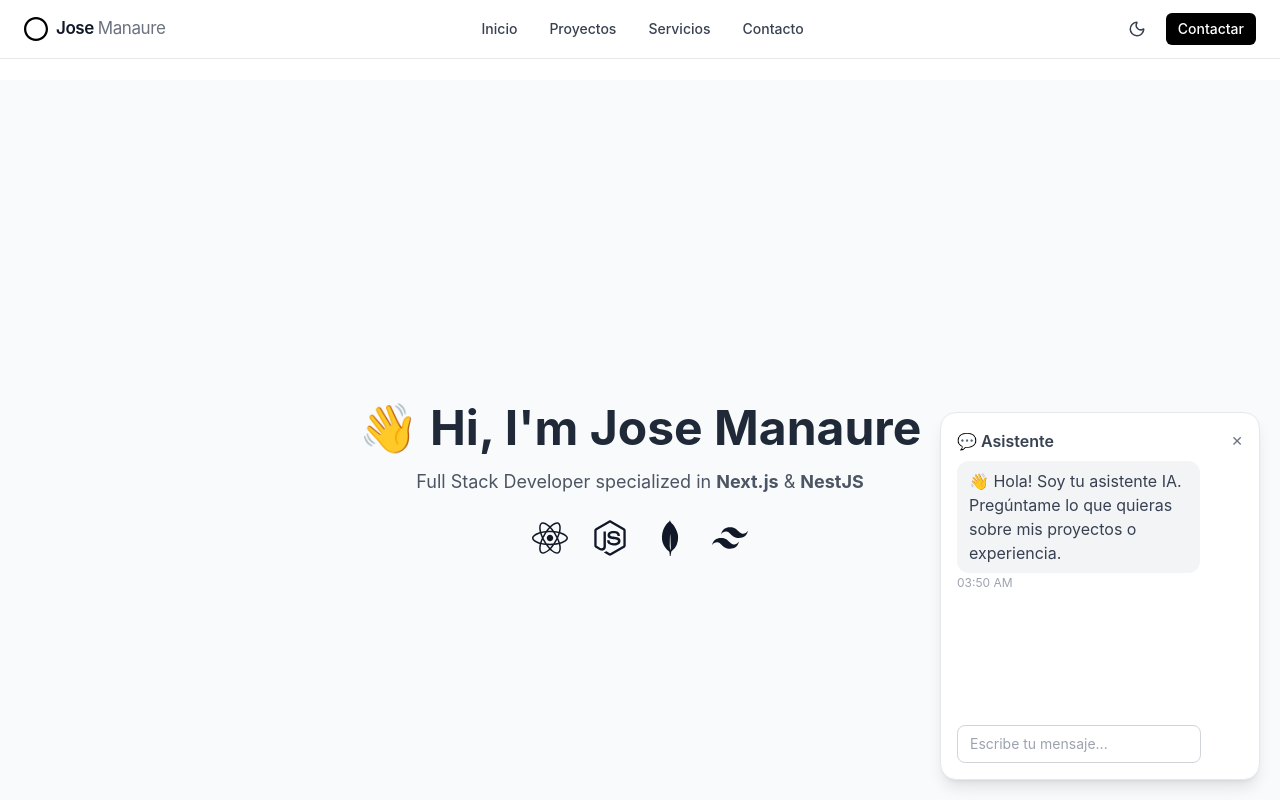
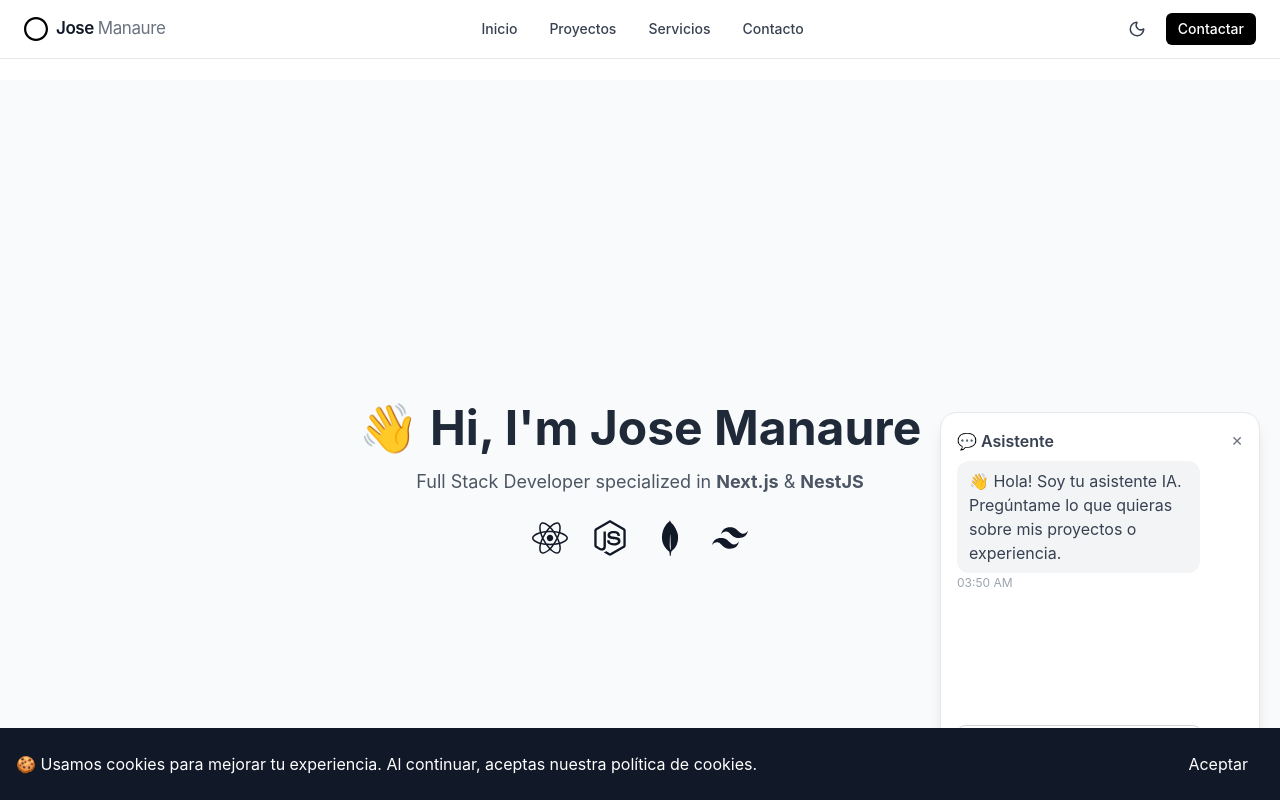
Before and after one commit to JoseManaure/pfweb, a Next.js app: page / in a window 1280 px wide. Shown: the top 800 px of the page. Built offline with nearby package versions, Linux system fonts and the light colour scheme; no server answers.

Commit message:
creating component map

```diff
--- a/src/components/Hero.tsx
+++ b/src/components/Hero.tsx
@@ -37,11 +37,32 @@ export default function Hero() {
   const [isTyping, setIsTyping] = useState(false);
   const [sessionId] = useState(() => crypto.randomUUID());
   const [visitors, setVisitors] = useState<Visitor[]>([]);
+  const [showCookieBanner, setShowCookieBanner] = useState(false);
+  const [cookieAccepted, setCookieAccepted] = useState(false);
 
   const toggleChat = () => setIsOpen(!isOpen);
 
-  // 1️⃣ Registrar visitante
+  // ------------------------
+  // Banner de cookies
+  // ------------------------
   useEffect(() => {
+    const consent = localStorage.getItem("cookie-consent");
+    if (!consent) setShowCookieBanner(true);
+    else setCookieAccepted(true);
+  }, []);
+
+  const acceptCookies = () => {
+    localStorage.setItem("cookie-consent", "true");
+    setCookieAccepted(true);
+    setShowCookieBanner(false);
+  };
+
+  // ------------------------
+  // Registrar visitante SOLO si acepta cookies
+  // ------------------------
+  useEffect(() => {
+    if (!cookieAccepted) return;
+
     fetch(`${process.env.NEXT_PUBLIC_BACKEND_URL}/api/visitor`, {
       method: "POST",
       credentials: "include",
@@ -52,9 +73,11 @@ export default function Hero() {
         fetchVisitors();
       })
       .catch(err => console.error("Error registrando visitante:", err));
-  }, []);
+  }, [cookieAccepted]);
 
-  // 2️⃣ Traer visitantes desde el backend
+  // ------------------------
+  // Traer visitantes
+  // ------------------------
   const fetchVisitors = () => {
     fetch(`${process.env.NEXT_PUBLIC_BACKEND_URL}/api/dashboard/visitors?limit=100`)
       .then(res => res.json())
@@ -128,7 +151,9 @@ export default function Hero() {
     };
   };
 
+  // ------------------------
   // Mensaje inicial
+  // ------------------------
   useEffect(() => {
     if (messages.length === 0) {
       setMessages([
@@ -147,6 +172,7 @@ export default function Hero() {
   // ------------------------
   return (
     <section className="flex flex-col items-center justify-center min-h-screen bg-gray-50 dark:bg-[#0a0f1a] px-6 relative transition-colors duration-500 text-center">
+      {/* Hero original */}
       <h1 className="text-4xl md:text-5xl font-bold text-gray-800 dark:text-white mb-4">
         👋 Hi, I'm <span className="text-brandBlue">Jose Manaure</span>
       </h1>
@@ -207,6 +233,19 @@ export default function Hero() {
           <button onClick={toggleChat} className="bg-brandBlue text-white p-4 rounded-full shadow-lg hover:scale-105 transition-transform">💬</button>
         )}
       </div>
+
+      {/* Banner de cookies */}
+      {showCookieBanner && (
+        <div className="fixed bottom-0 left-0 w-full bg-gray-900 text-white p-4 flex flex-col md:flex-row items-center justify-between gap-2 z-50">
+          <span>🍪 Usamos cookies para mejorar tu experiencia. Al continuar, aceptas nuestra política de cookies.</span>
+          <button
+            onClick={acceptCookies}
+            className="bg-brandBlue px-4 py-2 rounded-md hover:bg-blue-700 transition"
+          >
+            Aceptar
+          </button>
+        </div>
+      )}
     </section>
   );
 }
```
